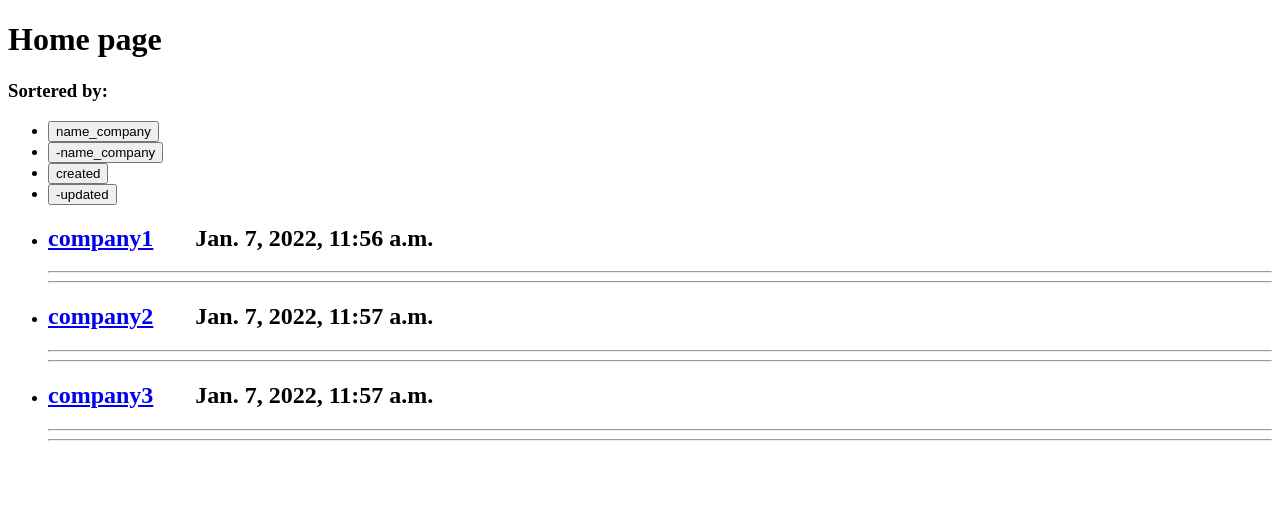
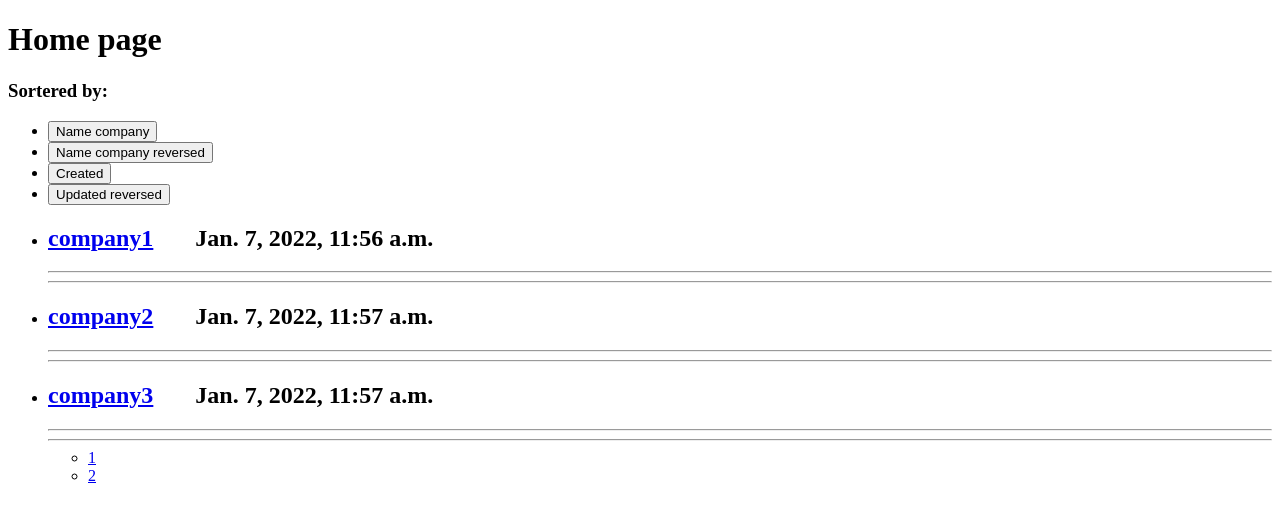
Before and after one commit to AntonDubiaha/CRMProject, a Django app: page / in a window 1280 px wide. Shown: the top 522 px of the page. Run offline with Django 4.2, Linux system fonts and the light colour scheme; data comes from the database, SQL or seed files in the repository; both versions use the stored data as it was after the commit.

Commit message:
add pagination

```diff
--- a/clients/templates/clients/home.html
+++ b/clients/templates/clients/home.html
@@ -6,10 +6,10 @@
     <div>
       <h3>Sortered by:</h3>
       <ul>
-        <li><input type="submit" name="orderby" value="name_company"></li>
-        <li><input type="submit" name="orderby" value="-name_company"></li>
-        <li><input type="submit" name="orderby" value="created"></li>
-        <li><input type="submit" name="orderby" value="-updated"></li>
+        <li><button type="submit" name="orderby" value="name_company">Name company</button></li>
+        <li><button type="submit" name="orderby" value="-name_company">Name company reversed</button></li>
+        <li><button type="submit" name="orderby" value="created">Created</button></li>
+        <li><button type="submit" name="orderby" value="-updated">Updated reversed</button></li>
       </ul>
     </div>
   </form>
@@ -22,5 +22,8 @@
       <hr>
     </li>
   {% endfor %}
+  <div class="grid-img-right mt-4 text-right bg bg1">
+    {% include 'clients/pagination.html' %}
+  </div>
 </ul>
 {% endblock %}
--- /dev/null
+++ b/clients/templates/clients/pagination.html
@@ -0,0 +1,31 @@
+<ul class="pagination">
+    {% if page_obj.has_previous %}
+        {% if page_obj.number|add:'-3' > 1 %}
+            <li class="pagination__item">
+                <a href="?page=1">1</a>
+            </li>
+        {% endif %}
+    {% endif %}
+    {% if paginator.page_range|length > 1 %}
+        {% for i in paginator.page_range %}
+            {% if page_obj.number == i %}
+                <li class="pagination__item active">
+                    <a class="pagination__link" href="#">{{ i }}</a>
+                </li>
+            {% elif i > page_obj.number|add:'-4' and i < page_obj.number|add:'4' %}
+                <li class="pagination__item">
+                        <a class="pagination__link" href="?page={{ i }}">{{ i }}</a>
+                </li>
+            {% endif %}
+        {% endfor %}
+    {% endif %}
+    {% if page_obj.has_next %}
+        {% if page_obj.number|add:'3' < page_obj.paginator.num_pages %}
+            <li class="pagination__item">
+                    <a class="pagination__link" href="?page={{ page_obj.paginator.num_pages }}">
+                        {{ page_obj.paginator.num_pages }}
+                    </a>
+            </li>
+        {% endif %}
+    {% endif %}
+</ul>
```
Also changed, not shown: db.sqlite3 (added).
